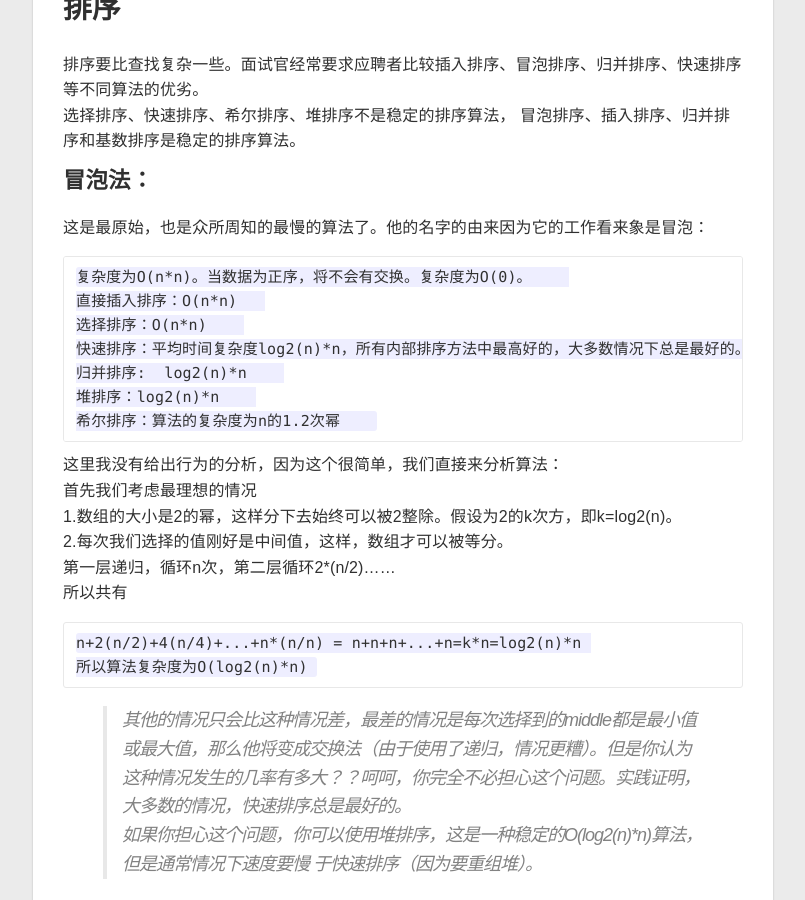
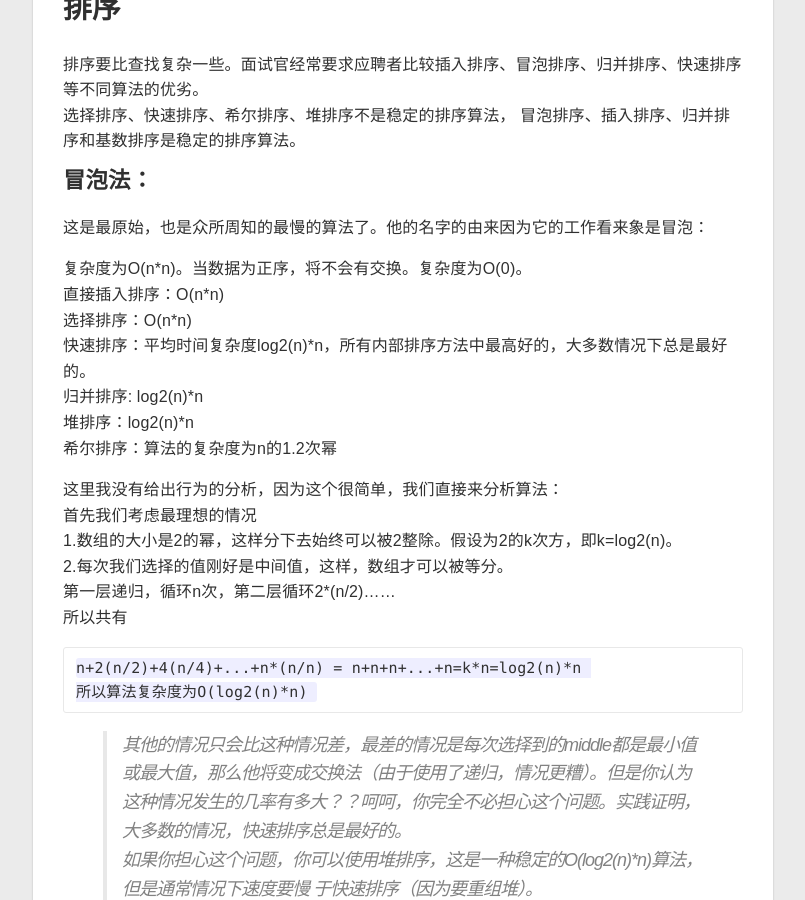
Before and after one commit to Mility/Mility.github.io, a Jekyll site: the page built from _posts/2016-07-12-查找与排序.markdown, in a window 1280 px wide and 900 px high, scrolled down 3918 px. Shown: the whole window, without its empty margins (237-1042 px from the left). Built offline with Jekyll 4.4.1, drawn with Linux system fonts in a browser that asks for light colours; nearby versions of some CDN libraries.

```diff
--- a/_posts/2016-07-12-查找与排序.markdown
+++ b/_posts/2016-07-12-查找与排序.markdown
@@ -148,15 +148,15 @@ boolean Insert(BiTree T, int key)
 ### 冒泡法：
 这是最原始，也是众所周知的最慢的算法了。他的名字的由来因为它的工作看来象是冒泡：
 
-~~~
-复杂度为O(n*n)。当数据为正序，将不会有交换。复杂度为O(0)。
-直接插入排序：O(n*n)
-选择排序：O(n*n)
-快速排序：平均时间复杂度log2(n)*n，所有内部排序方法中最高好的，大多数情况下总是最好的。
-归并排序:  log2(n)*n
-堆排序：log2(n)*n
+
+复杂度为O(n\*n)。当数据为正序，将不会有交换。复杂度为O(0)。
+直接插入排序：O(n\*n)
+选择排序：O(n\*n)
+快速排序：平均时间复杂度log2(n)\*n，所有内部排序方法中最高好的，大多数情况下总是最好的。
+归并排序:  log2(n)\*n
+堆排序：log2(n)\*n
 希尔排序：算法的复杂度为n的1.2次幂
-~~~
+
 
 这里我没有给出行为的分析，因为这个很简单，我们直接来分析算法：
 首先我们考虑最理想的情况
```
